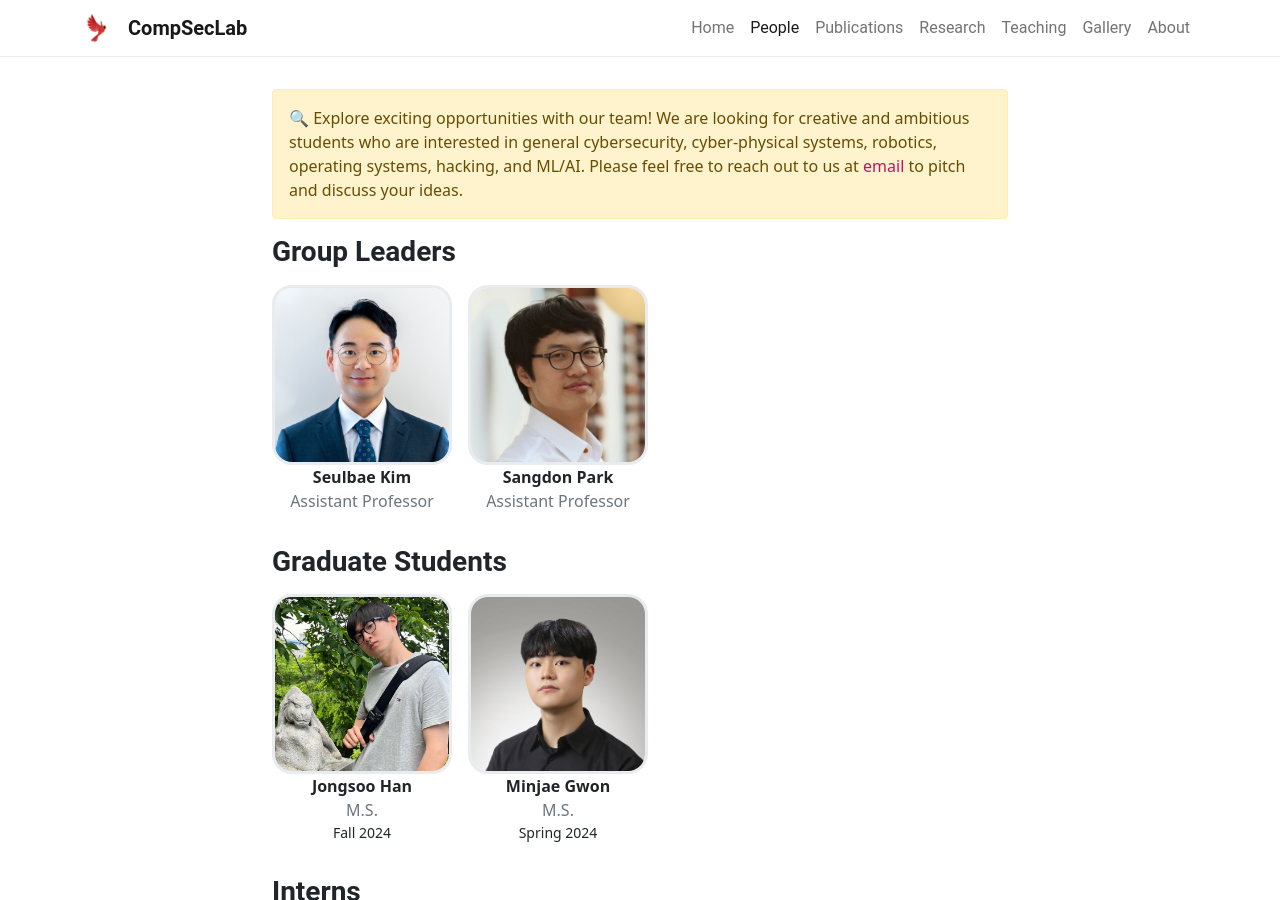
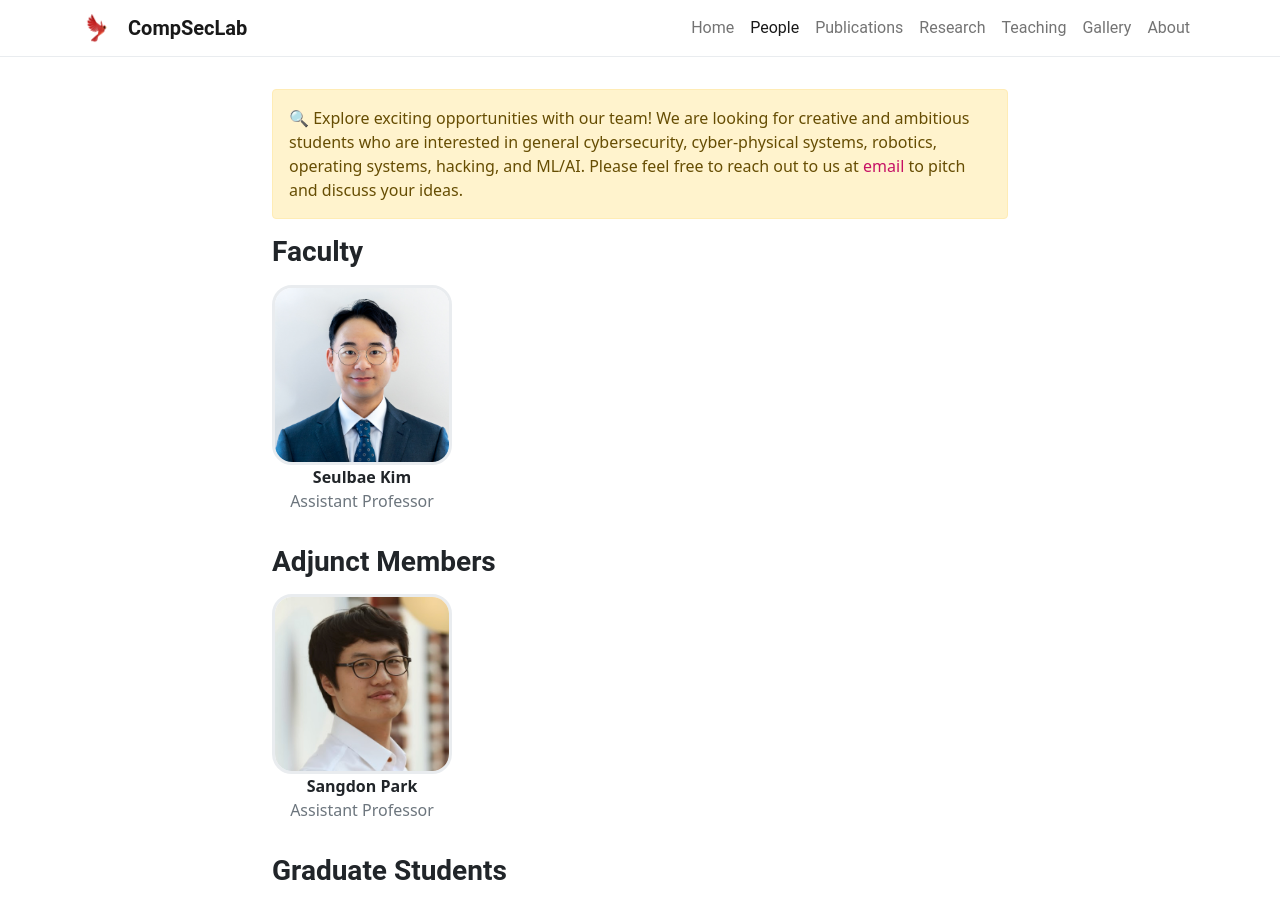
Before and after one commit to postech-compsec/postech-compsec.github.io, a Jekyll site: the page built from pages/people.md, in a window 1280 px wide and 900 px high. Built offline with Jekyll 4.4.1, drawn with Linux system fonts in a browser that asks for light colours; nearby versions of some CDN libraries.

Commit message:
sangdon->adjunct

```diff
--- a/_data/people.yml
+++ b/_data/people.yml
@@ -1,9 +1,10 @@
-Group Leaders:
+Faculty:
 - name: Seulbae Kim
   role: Assistant Professor
   image: assets/people/seulbae.jpg
   site: https://seulbae-security.github.io
 
+Adjunct Members:
 - name: Sangdon Park
   role: Assistant Professor
   image: assets/people/sangdon.jpg
```
Also changed, not shown: pages/teaching.md (+0 -3 lines).
